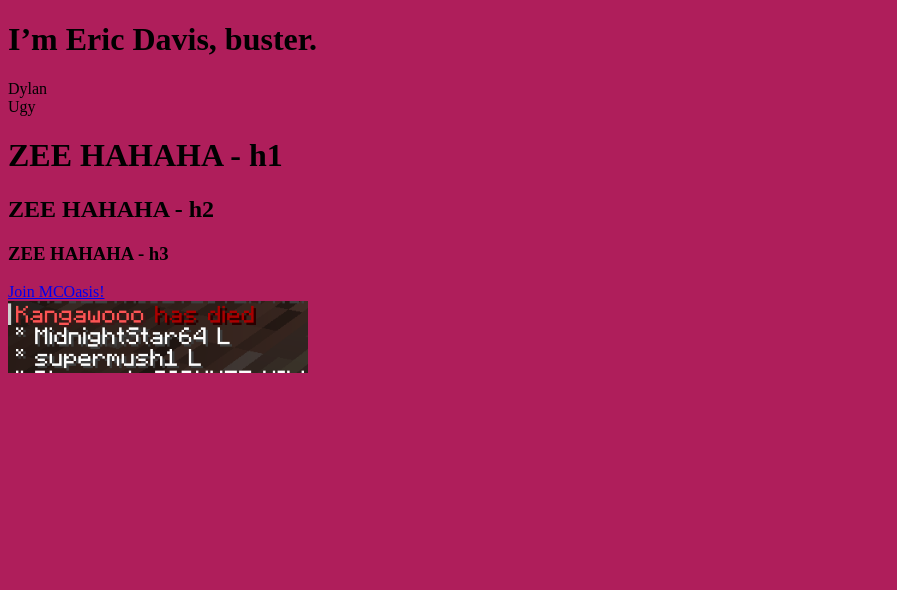
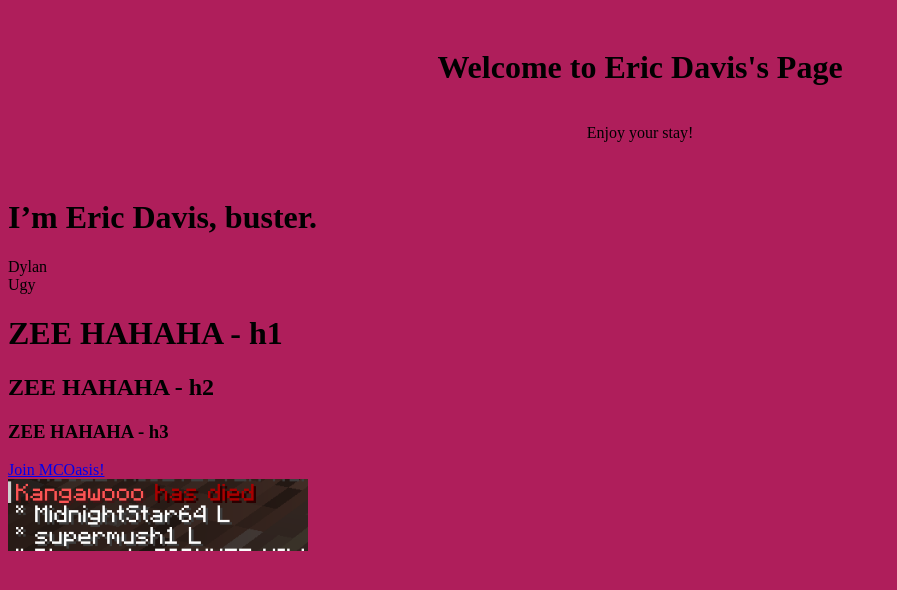
Before and after one commit to LazyGamer21/PortfolioWebsite, a plain HTML site: page index.html in a window 1280 px wide. Shown: the whole page, without its empty margins (0-897 px from the left). Drawn offline with Linux system fonts and the light colour scheme.

Commit message:
add headers, discord link, and image

```diff
--- a/index.html
+++ b/index.html
@@ -9,6 +9,10 @@
 </head>
 
 <body>
+    <div class="header">
+        <h1>Welcome to Eric Davis's Page</h1>
+        <p>Enjoy your stay!</p>
+    </div>
     <h1>I’m Eric Davis, buster.</h1>
     <p>Dylan <br>Ugy</p>
     <script src="script.js"></script>
--- a/style.css
+++ b/style.css
@@ -1,3 +1,14 @@
 body {
   background-color: #af1e5b;
 }
+
+.header {
+  display: flex;
+  flex-direction: column;
+  align-items: center;
+  justify-content: center;
+  text-align: center;
+  margin: 0 auto;
+  max-width: 800px;
+  padding: 20px;
+}
```
